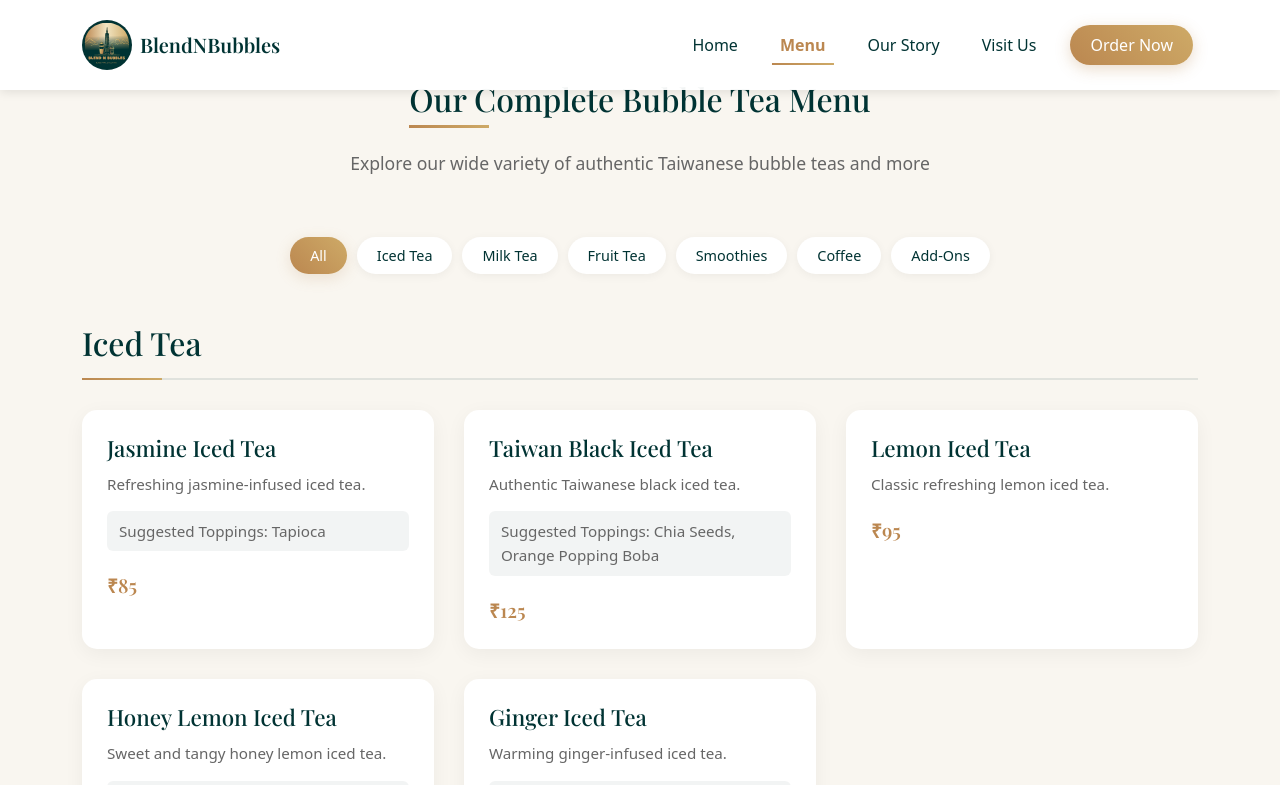
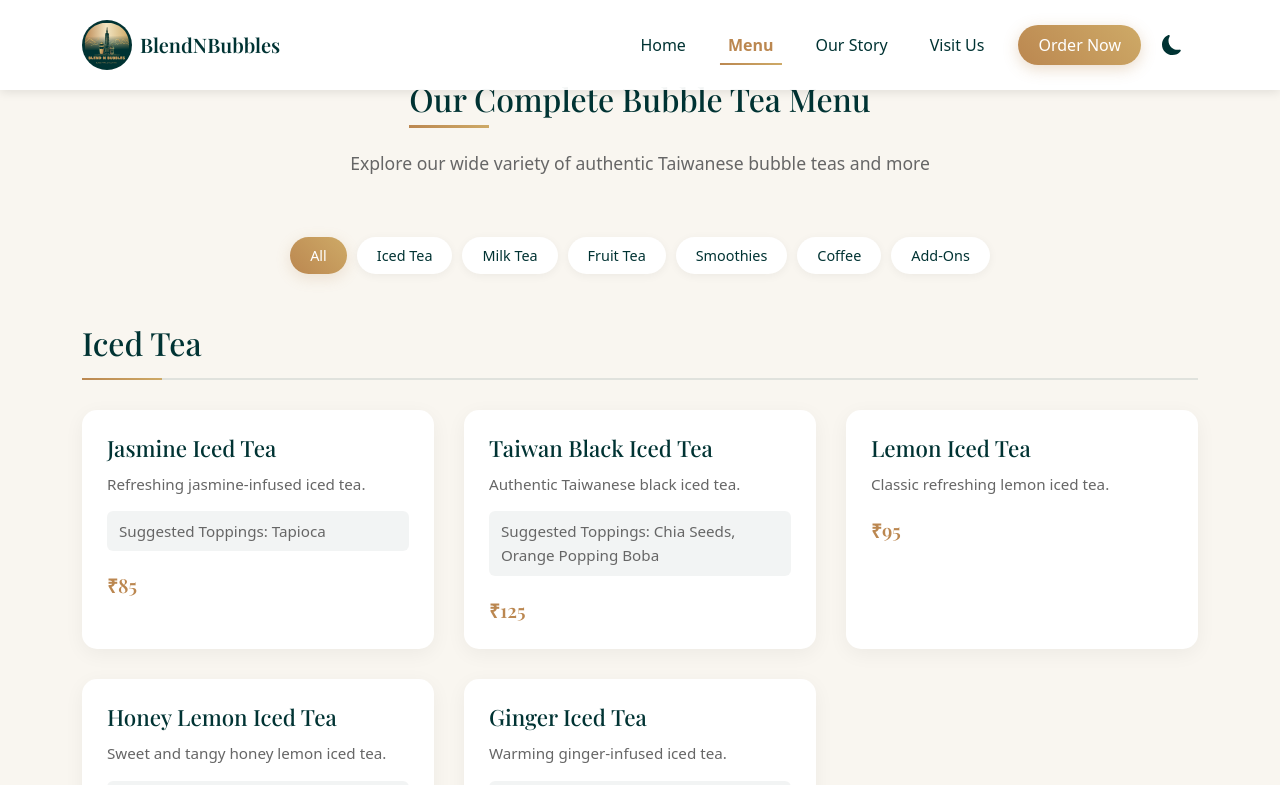
Before and after one commit to impravin22/blendnbubbles, a React (Create React App) app: page /menu in a window 1280 px wide. Shown: the top 785 px of the page. Built offline with nearby package versions, Linux system fonts and the light colour scheme; the HTML template or start-up script is replaced by a standard one.

Commit message:
feat: add accessible dark mode toggle and shared Navbar component

```diff
--- a/src/App.css
+++ b/src/App.css
@@ -7,7 +7,7 @@
 /* Navigation styles */
 .navbar {
   box-shadow: 0 2px 10px rgba(0, 0, 0, 0.1);
-  background-color: rgba(255, 255, 255, 0.95) !important;
+  background-color: var(--navbar-bg) !important;
   padding: 15px 0;
   transition: all 0.3s ease;
   z-index: 1000;
@@ -15,7 +15,7 @@
 
 .navbar.scrolled {
   padding: 10px 0;
-  background-color: white !important;
+  background-color: var(--navbar-scrolled-bg) !important;
   box-shadow: 0 2px 15px rgba(0, 0, 0, 0.1);
 }
 
@@ -345,7 +345,7 @@
 }
 
 .story-content {
-  background-color: white;
+  background-color: var(--card-bg);
   border-radius: 15px;
   box-shadow: 0 5px 20px rgba(0, 0, 0, 0.05);
   padding: 40px;
@@ -465,7 +465,7 @@
 .menu-filter {
   padding: 8px 20px;
   border: none;
-  background: white;
+  background: var(--card-bg);
   color: var(--primary);
   border-radius: 30px;
   font-weight: 500;
@@ -522,7 +522,7 @@
 }
 
 .menu-item {
-  background: white;
+  background: var(--card-bg);
   border-radius: 15px;
   overflow: hidden;
   box-shadow: 0 5px 20px rgba(0, 0, 0, 0.05);
@@ -626,7 +626,7 @@
 }
 
 .customization-options {
-  background: white;
+  background: var(--card-bg);
   border-radius: 15px;
   padding: 30px;
   margin-top: 50px;
@@ -774,13 +774,32 @@
               transform 600ms cubic-bezier(0.165, 0.84, 0.44, 1); /* Increased from 400ms to 600ms */
 }
 
-/* Ensure smooth scroll behavior globally */
-html {
-  scroll-behavior: smooth;
+.theme-toggle {
+  background: transparent;
+  border: none;
+  color: var(--primary) !important;
+  cursor: pointer;
+  padding: 8px !important;
+  display: flex;
+  align-items: center;
+  justify-content: center;
+  border-radius: 50% !important;
+  transition: background-color 0.3s ease;
+}
+
+.theme-toggle:hover {
+  background-color: rgba(187, 135, 80, 0.1) !important;
+  transform: scale(1.1);
+}
+
+.theme-toggle svg {
+  width: 20px;
+  height: 20px;
 }
 
 /* Card styles */
 .card {
+  background-color: var(--card-bg);
   border-radius: 12px;
   transition: all 0.3s cubic-bezier(0.165, 0.84, 0.44, 1);
   border: none;
@@ -806,9 +825,11 @@ html {
 
 /* Contact section styles */
 .form-control {
+  background-color: var(--input-bg);
+  color: var(--text);
   border-radius: 8px;
   padding: 10px 15px;
-  border: 1px solid rgba(0, 51, 51, 0.1);
+  border: 1px solid var(--input-border);
 }
 
 .form-control:focus {
@@ -818,7 +839,7 @@ html {
 
 /* Footer styles */
 footer.bg-dark {
-  background: var(--primary) !important;
+  background: var(--footer-bg) !important;
 }
 
 footer a {
@@ -938,7 +959,7 @@ section h2::after {
 
 /* Background color override */
 .bg-light {
-  background-color: white !important;
+  background-color: var(--background) !important;
 }
 
 
--- a/src/Menu.js
+++ b/src/Menu.js
@@ -1,6 +1,7 @@
 import React, { useState, useRef, useEffect } from 'react';
 import { Link, useNavigate } from 'react-router-dom';
 import './App.css';
+import Navbar from './Navbar';
 
 function Menu() {
   const [activeCategory, setActiveCategory] = useState('all');
@@ -71,36 +72,7 @@ function Menu() {
   return (
     <div className="Menu">
       {/* Navigation */}
-      <nav className="navbar navbar-expand-lg fixed-top">
-        <div className="container">
-          <Link className="navbar-brand" to="/">
-            <img src="/logo.svg" alt="BlendNBubbles Logo" height="50" />
-            <span className="ms-2">BlendNBubbles</span>
-          </Link>
-          <button className="navbar-toggler" type="button" data-bs-toggle="collapse" data-bs-target="#navbarNav">
-            <span className="navbar-toggler-icon"></span>
-          </button>
-          <div className="collapse navbar-collapse" id="navbarNav">
-            <ul className="navbar-nav ms-auto">
-              <li className="nav-item">
-                <Link className="nav-link" to="/">Home</Link>
-              </li>
-              <li className="nav-item">
-                <Link className="nav-link active" to="/menu">Menu</Link>
-              </li>
-              <li className="nav-item">
-                <Link className="nav-link" to="/story">Our Story</Link>
-              </li>
-              <li className="nav-item">
-                <a className="nav-link" href="/#contact" onClick={handleVisitUsClick}>Visit Us</a>
-              </li>
-              <li className="nav-item ms-lg-2">
-                <a className="nav-link btn-order" href="#order">Order Now</a>
-              </li>
-            </ul>
-          </div>
-        </div>
-      </nav>
+      <Navbar />
 
       {/* Full Menu Section */}
       <section className="menu-section py-5" id="full-menu">
--- /dev/null
+++ b/src/Navbar.js
@@ -0,0 +1,69 @@
+import React from 'react';
+import { Link, useLocation } from 'react-router-dom';
+import { useTheme } from './ThemeContext';
+import { ZOMATO_URL } from './config';
+
+function Navbar({ scrolled, navbarCollapseRef, scrollToSection }) {
+  const { theme, toggleTheme } = useTheme();
+  const location = useLocation();
+  const isHomePage = location.pathname === '/';
+
+  const handleVisitUsClick = (e) => {
+    if (isHomePage) {
+      scrollToSection(e, 'contact');
+    }
+  };
+
+  return (
+    <nav className={`navbar navbar-expand-lg fixed-top ${scrolled ? 'scrolled' : ''}`}>
+      <div className="container">
+        <Link className="navbar-brand" to="/">
+          <img src="/logo.svg" alt="BlendNBubbles Logo" height="50" />
+          <span className="ms-2">BlendNBubbles</span>
+        </Link>
+        <div className="d-flex align-items-center order-lg-last">
+          <button
+            className="btn btn-link nav-link theme-toggle ms-2 me-2"
+            onClick={toggleTheme}
+            aria-label={`Switch to ${theme === 'light' ? 'dark' : 'light'} mode`}
+            title={`Switch to ${theme === 'light' ? 'dark' : 'light'} mode`}
+          >
+            {theme === 'light' ? (
+              <svg xmlns="http://www.w3.org/2000/svg" width="20" height="20" fill="currentColor" className="bi bi-moon-fill" viewBox="0 0 16 16">
+                <path d="M6 .278a.768.768 0 0 1 .08.858 7.208 7.208 0 0 0-.878 3.46c0 4.021 3.278 7.277 7.318 7.277.527 0 1.04-.055 1.533-.16a.787.787 0 0 1 .81.316.733.733 0 0 1-.031.893A8.349 8.349 0 0 1 8.344 16C3.734 16 0 12.286 0 7.71 0 4.266 2.114 1.312 5.124.06A.752.752 0 0 1 6 .278z"/>
+              </svg>
+            ) : (
+              <svg xmlns="http://www.w3.org/2000/svg" width="20" height="20" fill="currentColor" className="bi bi-sun-fill" viewBox="0 0 16 16">
+                <path d="M8 12a4 4 0 1 0 0-8 4 4 0 0 0 0 8zM8 0a.5.5 0 0 1 .5.5v2a.5.5 0 0 1-1 0v-2A.5.5 0 0 1 8 0zm0 13a.5.5 0 0 1 .5.5v2a.5.5 0 0 1-1 0v-2A.5.5 0 0 1 8 13zm8-5a.5.5 0 0 1-.5.5h-2a.5.5 0 0 1 0-1h2a.5.5 0 0 1 .5.5zM3 8a.5.5 0 0 1-.5.5h-2a.5.5 0 0 1 0-1h2A.5.5 0 0 1 3 8zm10.657-5.657a.5.5 0 0 1 0 .707l-1.414 1.415a.5.5 0 1 1-.707-.708l1.414-1.414a.5.5 0 0 1 .707 0zm-9.193 9.193a.5.5 0 0 1 0 .707L3.05 13.657a.5.5 0 0 1-.707-.707l1.414-1.414a.5.5 0 0 1 .707 0zm9.193 2.121a.5.5 0 0 1-.707 0l-1.414-1.414a.5.5 0 0 1 .707-.707l1.414 1.414a.5.5 0 0 1 0 .707zM4.464 4.465a.5.5 0 0 1-.707 0L2.343 3.05a.5.5 0 1 1 .707-.707l1.414 1.414a.5.5 0 0 1 0 .708z"/>
+              </svg>
+            )}
+          </button>
+          <button className="navbar-toggler ms-1" type="button" data-bs-toggle="collapse" data-bs-target="#navbarNav" aria-controls="navbarNav" aria-expanded="false" aria-label="Toggle navigation">
+            <span className="navbar-toggler-icon"></span>
+          </button>
+        </div>
+        <div className="collapse navbar-collapse" id="navbarNav" ref={navbarCollapseRef}>
+          <ul className="navbar-nav ms-auto">
+            <li className="nav-item">
+              <Link className={`nav-link ${location.pathname === '/' ? 'active' : ''}`} to="/">Home</Link>
+            </li>
+            <li className="nav-item">
+              <Link className={`nav-link ${location.pathname === '/menu' ? 'active' : ''}`} to="/menu">Menu</Link>
+            </li>
+            <li className="nav-item">
+              <Link className={`nav-link ${location.pathname === '/story' ? 'active' : ''}`} to="/story">Our Story</Link>
+            </li>
+            <li className="nav-item">
+              <a className="nav-link" href={isHomePage ? "#contact" : "/#contact"} onClick={handleVisitUsClick}>Visit Us</a>
+            </li>
+            <li className="nav-item ms-lg-2">
+              <a className="nav-link btn-order" href={ZOMATO_URL} target="_blank" rel="noopener noreferrer">Order Now</a>
+            </li>
+          </ul>
+        </div>
+      </div>
+    </nav>
+  );
+}
+
+export default Navbar;
--- a/src/Story.js
+++ b/src/Story.js
@@ -1,6 +1,7 @@
 import React, { useEffect, useState } from 'react';
 import { Link, useNavigate } from 'react-router-dom';
 import './App.css';
+import Navbar from './Navbar';
 
 function Story() {
   const [scrolled, setScrolled] = useState(false);
@@ -46,36 +47,7 @@ function Story() {
   return (
     <div className="Story">
       {/* Navigation */}
-      <nav className={`navbar navbar-expand-lg fixed-top ${scrolled ? 'scrolled' : ''}`}>
-        <div className="container">
-          <Link className="navbar-brand" to="/">
-            <img src="/logo.svg" alt="BlendNBubbles Logo" height="50" />
-            <span className="ms-2">BlendNBubbles</span>
-          </Link>
-          <button className="navbar-toggler" type="button" data-bs-toggle="collapse" data-bs-target="#navbarNav" aria-controls="navbarNav" aria-expanded="false" aria-label="Toggle navigation">
-            <span className="navbar-toggler-icon"></span>
-          </button>
-          <div className="collapse navbar-collapse" id="navbarNav">
-            <ul className="navbar-nav ms-auto">
-              <li className="nav-item">
-                <Link className="nav-link" to="/">Home</Link>
-              </li>
-              <li className="nav-item">
-                <Link className="nav-link" to="/menu">Menu</Link>
-              </li>
-              <li className="nav-item">
-                <Link className="nav-link active" to="/story">Our Story</Link>
-              </li>
-              <li className="nav-item">
-                <a className="nav-link" href="/#contact" onClick={handleVisitUsClick}>Visit Us</a>
-              </li>
-              <li className="nav-item ms-lg-2">
-                <a className="nav-link btn-order" href="#order">Order Now</a>
-              </li>
-            </ul>
-          </div>
-        </div>
-      </nav>
+      <Navbar scrolled={scrolled} />
 
       {/* Story Content */}
       <section className="story-section" id="story-content">
--- /dev/null
+++ b/src/ThemeContext.js
@@ -0,0 +1,24 @@
+import React, { createContext, useContext, useEffect, useState } from 'react';
+
+const ThemeContext = createContext();
+
+export const useTheme = () => useContext(ThemeContext);
+
+export const ThemeProvider = ({ children }) => {
+  const [theme, setTheme] = useState(localStorage.getItem('theme') || 'light');
+
+  useEffect(() => {
+    document.documentElement.setAttribute('data-theme', theme);
+    localStorage.setItem('theme', theme);
+  }, [theme]);
+
+  const toggleTheme = () => {
+    setTheme((prev) => (prev === 'light' ? 'dark' : 'light'));
+  };
+
+  return (
+    <ThemeContext.Provider value={{ theme, toggleTheme }}>
+      {children}
+    </ThemeContext.Provider>
+  );
+};
--- /dev/null
+++ b/src/config.js
@@ -0,0 +1 @@
+export const ZOMATO_URL = "https://www.zomato.com/kolkata/blend-n-bubbles-barrackpore";
--- a/src/index.css
+++ b/src/index.css
@@ -8,7 +8,8 @@ body {
     sans-serif;
   -webkit-font-smoothing: antialiased;
   -moz-osx-font-smoothing: grayscale;
-  background-color: #F9F6F0;
+  background-color: var(--background);
+  color: var(--text);
 }
 
 code {
@@ -25,8 +26,33 @@ code {
   --background: #F9F6F0;
   --text: #333333;
   --light-text: #666666;
+  --card-bg: #ffffff;
+  --navbar-bg: rgba(255, 255, 255, 0.95);
+  --navbar-scrolled-bg: #ffffff;
+  --footer-bg: #212529;
+  --input-bg: #ffffff;
+  --input-border: #ced4da;
 
   /* Gradients */
   --gold-gradient: linear-gradient(45deg, #BB8750, #CEAA67);
   --teal-gradient: linear-gradient(45deg, #003333, #004444);
 }
+
+[data-theme='dark'] {
+  --primary: #4db3b3;
+  --secondary: #d4a773;
+  --secondary-light: #dfc491;
+  --accent: #ffad5c;
+  --background: #121212;
+  --text: #e0e0e0;
+  --light-text: #b0b0b0;
+  --card-bg: #1e1e1e;
+  --navbar-bg: rgba(18, 18, 18, 0.95);
+  --navbar-scrolled-bg: #1e1e1e;
+  --footer-bg: #0a0a0a;
+  --input-bg: #2d2d2d;
+  --input-border: #444444;
+
+  --gold-gradient: linear-gradient(45deg, #d4a773, #dfc491);
+  --teal-gradient: linear-gradient(45deg, #121212, #1e1e1e);
+}
```
Also changed, not shown: src/App.js (+13 -34 lines).
